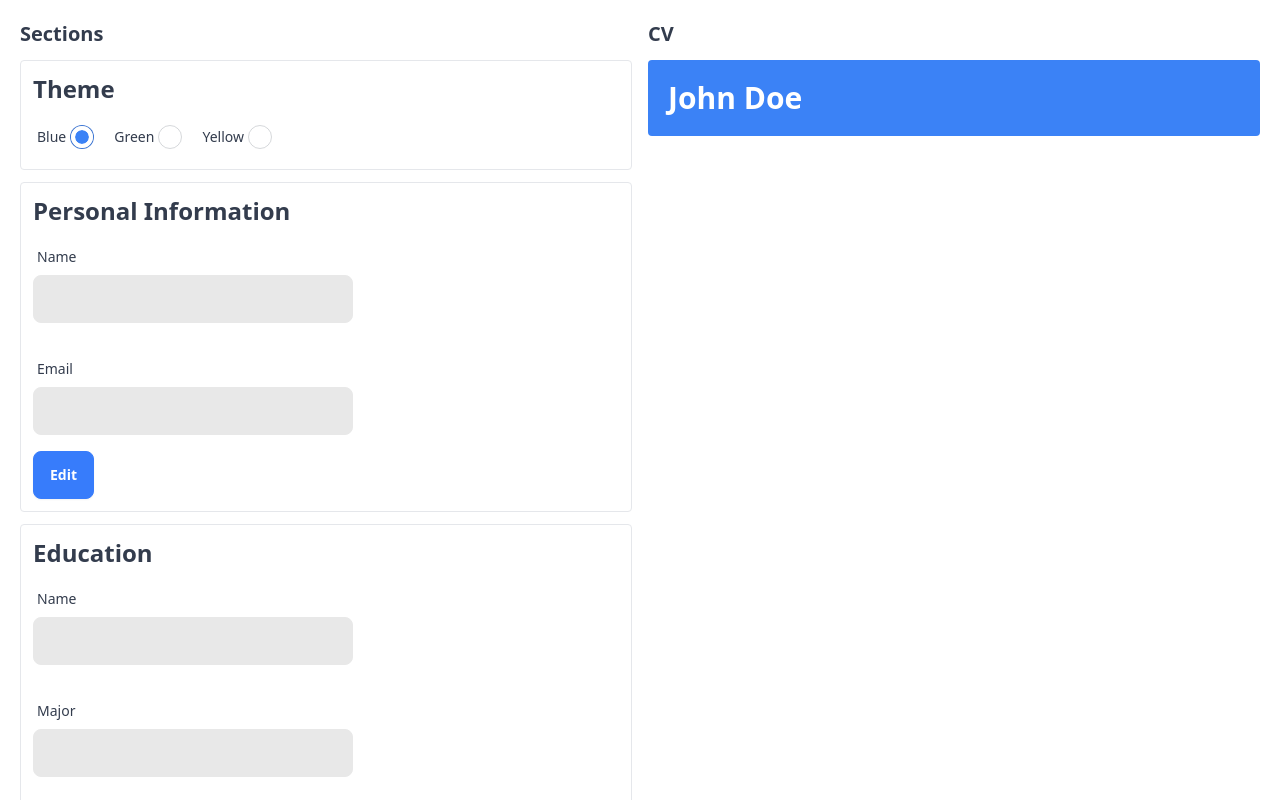
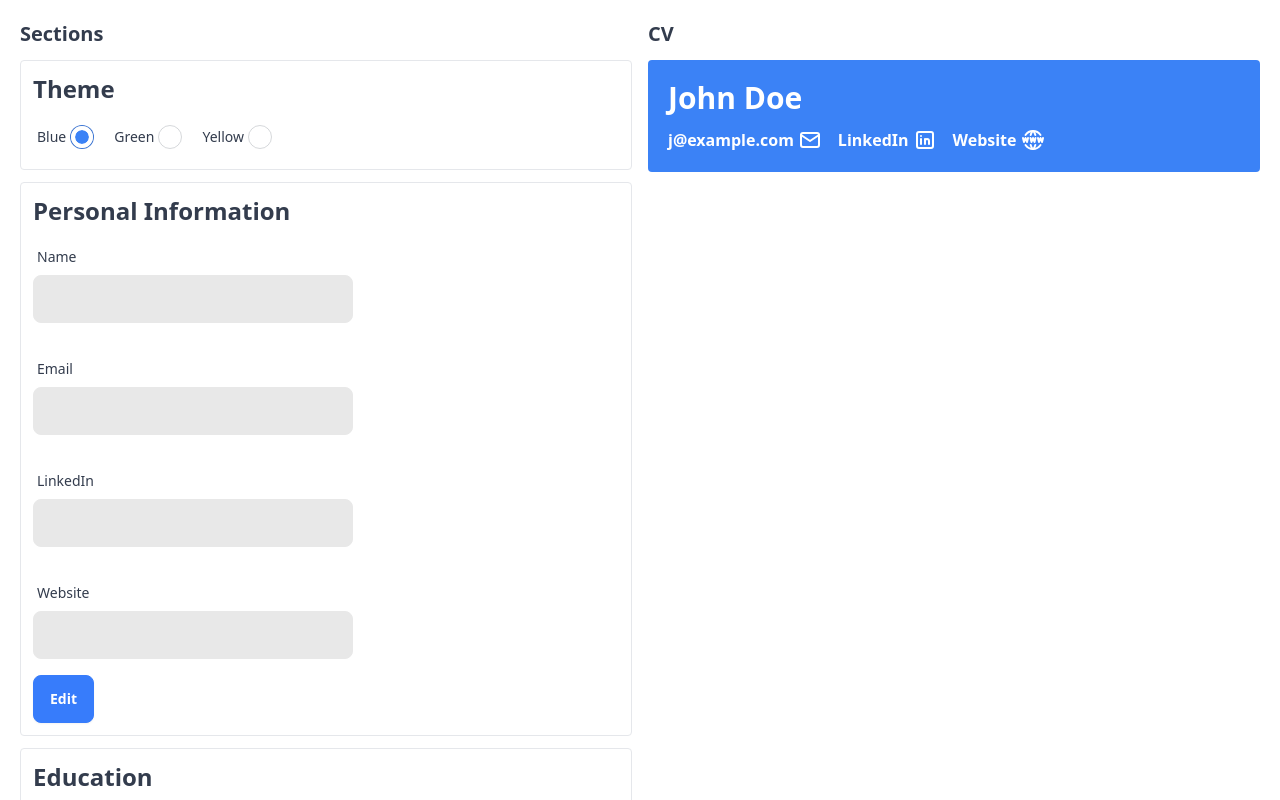
Before and after one commit to Alvarado08/cv-builder, a React (Vite) app: page / in a window 1280 px wide. Shown: the top 800 px of the page. Built offline with nearby package versions, Linux system fonts and the light colour scheme.

Commit message:
Person Object
Started working on the Person Object in charge of storing all the section information.

```diff
--- a/src/App.jsx
+++ b/src/App.jsx
@@ -4,9 +4,11 @@ import ColorPicker from "./components/ui/ColorPicker";
 import Section from "./components/Section";
 import Cv from "./components/Cv";
 import colors from "./utils/colors";
+import person from "./utils/person";
 
 function App() {
   const [active, setActive] = useState(0);
+  const [personalInfo, setPersonalInfo] = useState(person);
   const [selectedColor, setSelectedColor] = useState("bg-blue-500");
   const handleSectionToggle = (sectionIndex) => {
     if (active !== 0) {
@@ -47,6 +49,16 @@ function App() {
               type="email"
               isDisabled={active === 0 || active !== 1}
             />
+            <Input
+              label="LinkedIn"
+              type="text"
+              isDisabled={active === 0 || active !== 1}
+            />
+            <Input
+              label="Website"
+              type="text"
+              isDisabled={active === 0 || active !== 1}
+            />
           </Section>
           <Section
             title="Education"
@@ -84,7 +96,7 @@ function App() {
         </section>
         <div>
           <h1 className="text-xl font-bold mb-3">CV</h1>
-          <Cv theme={selectedColor} />
+          <Cv theme={selectedColor} person={personalInfo} />
         </div>
       </div>
     </main>
--- a/src/components/Cv.jsx
+++ b/src/components/Cv.jsx
@@ -1,15 +1,33 @@
-export default function Cv({ theme }) {
+import Link from "./ui/Link";
+import Email from "./icons/Email";
+import LinkedIn from "./icons/LinkedIn";
+import Website from "./icons/Website";
+export default function Cv({ person, theme }) {
   return (
     <div>
-      <div className={`p-5 ${theme} rounded`}>
+      <section className={`p-5 ${theme} rounded space-y-3`}>
         <h1
           className={`text-3xl font-bold ${
             theme === "bg-blue-500" && "text-white"
           }`}
         >
-          John Doe
+          {person.general.name}
         </h1>
-      </div>
+        <div className="flex items-center gap-4">
+          <Link name={person.general.email} theme={theme === "bg-blue-500"}>
+            {person.general.email}
+            <Email />
+          </Link>
+          <Link name={person.general.linkedin} theme={theme === "bg-blue-500"}>
+            LinkedIn
+            <LinkedIn />
+          </Link>
+          <Link name={person.general.website} theme={theme === "bg-blue-500"}>
+            Website
+            <Website />
+          </Link>
+        </div>
+      </section>
     </div>
   );
 }
--- /dev/null
+++ b/src/components/icons/Email.jsx
@@ -0,0 +1,21 @@
+const Email = () => {
+  return (
+    <svg
+      xmlns="http://www.w3.org/2000/svg"
+      width="24"
+      height="24"
+      viewBox="0 0 24 24"
+      fill="none"
+      stroke="currentColor"
+      stroke-width="2"
+      stroke-linecap="round"
+      stroke-linejoin="round"
+    >
+      <path stroke="none" d="M0 0h24v24H0z" fill="none" />
+      <path d="M3 7a2 2 0 0 1 2 -2h14a2 2 0 0 1 2 2v10a2 2 0 0 1 -2 2h-14a2 2 0 0 1 -2 -2v-10z" />
+      <path d="M3 7l9 6l9 -6" />
+    </svg>
+  );
+};
+
+export default Email;
--- /dev/null
+++ b/src/components/icons/LinkedIn.jsx
@@ -0,0 +1,24 @@
+const LinkedIn = () => {
+  return (
+    <svg
+      xmlns="http://www.w3.org/2000/svg"
+      width="24"
+      height="24"
+      viewBox="0 0 24 24"
+      fill="none"
+      stroke="currentColor"
+      stroke-width="2"
+      stroke-linecap="round"
+      stroke-linejoin="round"
+    >
+      <path stroke="none" d="M0 0h24v24H0z" fill="none" />
+      <path d="M4 4m0 2a2 2 0 0 1 2 -2h12a2 2 0 0 1 2 2v12a2 2 0 0 1 -2 2h-12a2 2 0 0 1 -2 -2z" />
+      <path d="M8 11l0 5" />
+      <path d="M8 8l0 .01" />
+      <path d="M12 16l0 -5" />
+      <path d="M16 16v-3a2 2 0 0 0 -4 0" />
+    </svg>
+  );
+};
+
+export default LinkedIn;
--- /dev/null
+++ b/src/components/icons/Website.jsx
@@ -0,0 +1,28 @@
+const Website = () => {
+  return (
+    <svg
+      xmlns="http://www.w3.org/2000/svg"
+      width="24"
+      height="24"
+      viewBox="0 0 24 24"
+      fill="none"
+      stroke="currentColor"
+      stroke-width="2"
+      stroke-linecap="round"
+      stroke-linejoin="round"
+    >
+      <path stroke="none" d="M0 0h24v24H0z" fill="none" />
+      <path d="M19.5 7a9 9 0 0 0 -7.5 -4a8.991 8.991 0 0 0 -7.484 4" />
+      <path d="M11.5 3a16.989 16.989 0 0 0 -1.826 4" />
+      <path d="M12.5 3a16.989 16.989 0 0 1 1.828 4" />
+      <path d="M19.5 17a9 9 0 0 1 -7.5 4a8.991 8.991 0 0 1 -7.484 -4" />
+      <path d="M11.5 21a16.989 16.989 0 0 1 -1.826 -4" />
+      <path d="M12.5 21a16.989 16.989 0 0 0 1.828 -4" />
+      <path d="M2 10l1 4l1.5 -4l1.5 4l1 -4" />
+      <path d="M17 10l1 4l1.5 -4l1.5 4l1 -4" />
+      <path d="M9.5 10l1 4l1.5 -4l1.5 4l1 -4" />
+    </svg>
+  );
+};
+
+export default Website;
--- /dev/null
+++ b/src/components/ui/Link.jsx
@@ -0,0 +1,14 @@
+export default function Link({ name, children, theme }) {
+  return (
+    <a
+      href={name.includes("@") ? `mailto:${name}` : name}
+      target="_blank"
+      rel="noopener noreferrer"
+      className={`font-semibold ${
+        theme && "text-white"
+      } inline-flex items-center gap-1`}
+    >
+      {children}
+    </a>
+  );
+}
--- a/src/utils/person.js
+++ b/src/utils/person.js
@@ -0,0 +1,23 @@
+const person = {
+  general: {
+    name: "John Doe",
+    email: "j@example.com",
+    linkedin: "https://www.linkedin.com/in/john-doe/",
+    website: "https://example.com",
+  },
+  education: {
+    name: "University of Example",
+    major: "Computer Science",
+    date: "2020-2023",
+  },
+  experience: [
+    {
+      company: "Example Company",
+      role: "Software Engineer",
+      responsibility: "Developed new features for the company's website.",
+      date: "2022-2023",
+    },
+  ],
+};
+
+export default person;
```
